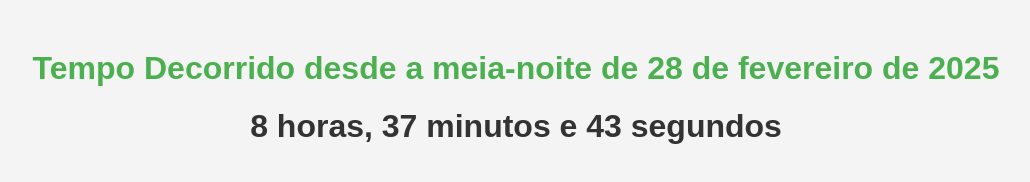
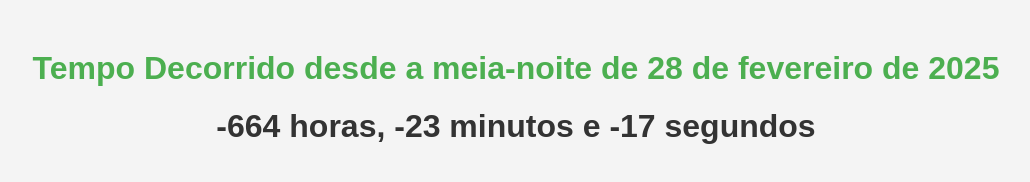
Before and after one commit to luiz1745/Cronometro, a plain HTML site: page index.html in a window 1280 px wide. Shown: the whole page, without its empty margins (124-1154 px from the left). Drawn offline with Linux system fonts and the light colour scheme.

Commit message:
Update index.html

```diff
--- a/index.html
+++ b/index.html
@@ -28,7 +28,7 @@
 
   <script>
     // Define a data fixa: meia-noite de 28 de fevereiro de 2025 (lembre: mês 1 é fevereiro)
-    const fixedStart = new Date(2025, 1, 28, 0, 0, 0);
+    const fixedStart = new Date(2025, 2, 28, 0, 0, 0);
 
     function atualizarTempo() {
       const agora = new Date();
```
